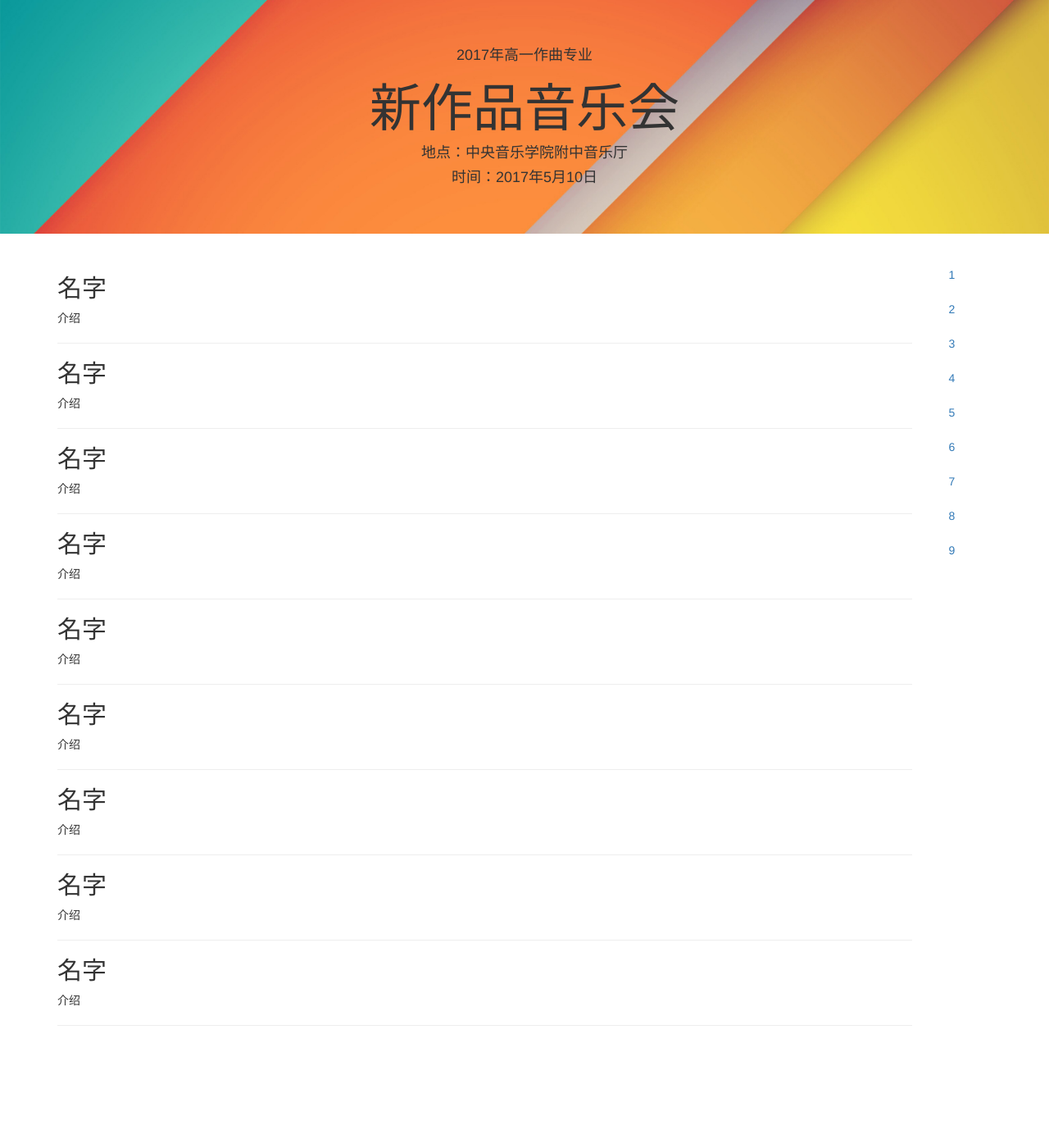
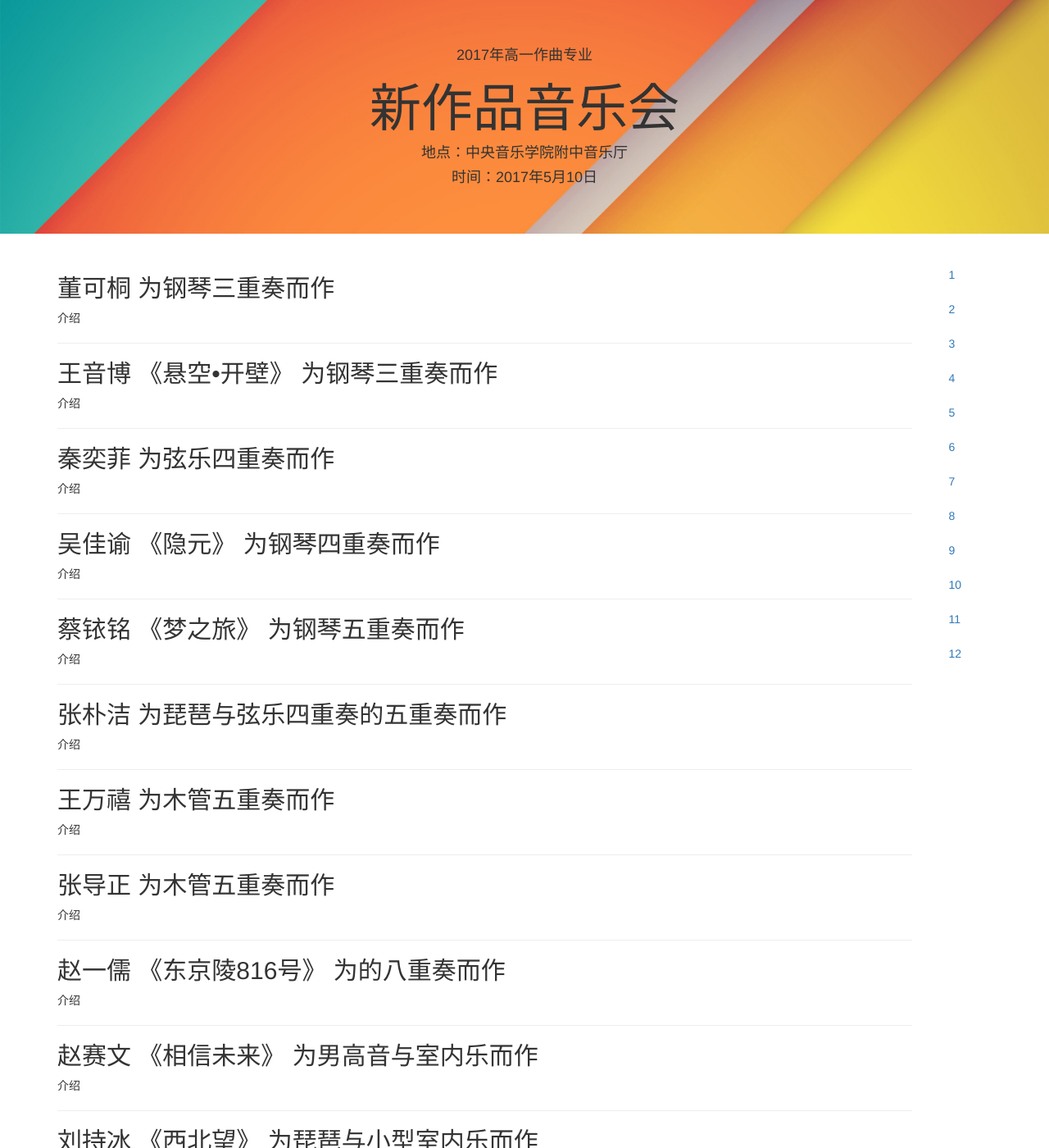
Before and after one commit to charlie428b/MyWorks, a Jekyll site: the page built from concert2017/index.html, in a window 1280 px wide and 1400 px high. Shown: the whole window at 82% size. Built offline with Jekyll 4.4.1, drawn with Linux system fonts in a browser that asks for light colours; some of the changed text lies outside the part shown.

Commit message:
添加名字

```diff
--- a/concert2017/index.html
+++ b/concert2017/index.html
@@ -42,39 +42,51 @@ title: 2017年高一年级作曲新作品音乐会
         <div class="row">
 
             <div class="col-xs-10 col-md-11">
-                <h2 id="section-1">名字</h2>
+                <h2 id="section-1">董可桐 为钢琴三重奏而作</h2>
                 <p>介绍</p>
                 <hr />
 
-                <h2 id="section-2">名字</h2>
+                <h2 id="section-2">王音博 《悬空•开壁》 为钢琴三重奏而作</h2>
                 <p>介绍</p>
                 <hr />
 
-                <h2 id="section-3">名字</h2>
+                <h2 id="section-3">秦奕菲 为弦乐四重奏而作</h2>
                 <p>介绍</p>
                 <hr />
 
-                <h2 id="section-4">名字</h2>
+                <h2 id="section-4">吴佳谕 《隐元》 为钢琴四重奏而作</h2>
                 <p>介绍</p>
                 <hr />
 
-                <h2 id="section-5">名字</h2>
+                <h2 id="section-5">蔡铱铭 《梦之旅》 为钢琴五重奏而作</h2>
                 <p>介绍</p>
                 <hr />
 
-                <h2 id="section-6">名字</h2>
+                <h2 id="section-6">张朴洁 为琵琶与弦乐四重奏的五重奏而作</h2>
                 <p>介绍</p>
                 <hr />
 
-                <h2 id="section-7">名字</h2>
+                <h2 id="section-7">王万禧 为木管五重奏而作</h2>
                 <p>介绍</p>
                 <hr />
 
-                <h2 id="section-8">名字</h2>
+                <h2 id="section-8">张导正 为木管五重奏而作</h2>
                 <p>介绍</p>
                 <hr />
 
-                <h2 id="section-9">名字</h2>
+                <h2 id="section-9">赵一儒 《东京陵816号》 为的八重奏而作</h2>
+                <p>介绍</p>
+                <hr />
+
+		<h2 id="section-10">赵赛文 《相信未来》 为男高音与室内乐而作</h2>
+                <p>介绍</p>
+                <hr />
+
+		<h2 id="section-11">刘持冰 《西北望》 为琵琶与小型室内乐而作</h2>
+                <p>介绍</p>
+                <hr />
+
+		<h2 id="section-12">李志一 《记忆•碎片•轮回》 为而作</h2>
                 <p>介绍</p>
                 <hr />
 
@@ -90,6 +102,9 @@ title: 2017年高一年级作曲新作品音乐会
                     <li role="presentation"><a href="#section-7">7</a></li>
                     <li role="presentation"><a href="#section-8">8</a></li>
                     <li role="presentation"><a href="#section-9">9</a></li>
+		    <li role="presentation"><a href="#section-10">10</a></li>
+		    <li role="presentation"><a href="#section-11">11</a></li>
+		    <li role="presentation"><a href="#section-12">12</a></li>
                 </ul>
             </div>
         </div>
```
